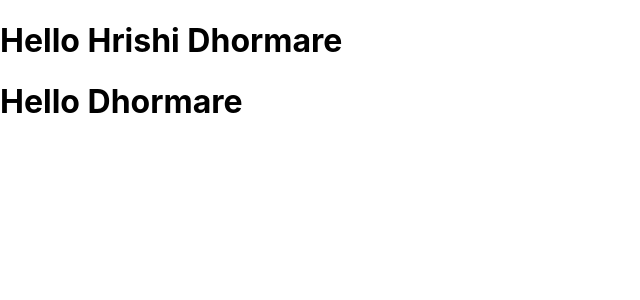
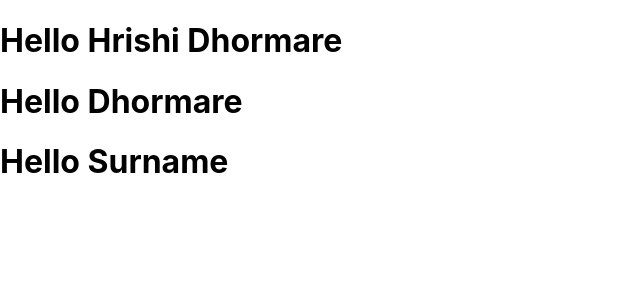
Before and after one commit to Hrishikesh-Dhormare/third-react-app, a React (Create React App) app: page / in a window 1280 px wide. Shown: the top 300 px of the page, without its empty margins (0-640 px from the left). Built offline with nearby package versions, Linux system fonts and the light colour scheme.

Commit message:
using function with multiple parameter

```diff
--- a/src/App.js
+++ b/src/App.js
@@ -6,14 +6,16 @@ function App() {
       <h1></h1>
       <MessageDemo name="Hrishi" surname="Dhormare"/>
       <MessageDemo name="Dhormare"/>
+      <MessageDemo surname="Surname"/>
+
     </>
   );
 }
 
-function MessageDemo(props) {
+function MessageDemo({name ,surname}) {
   return (
     <>
-     <h1>Hello {props.name} {props.surname}</h1>
+     <h1>Hello {name} {surname}</h1>
     </>
   );
 }
```
